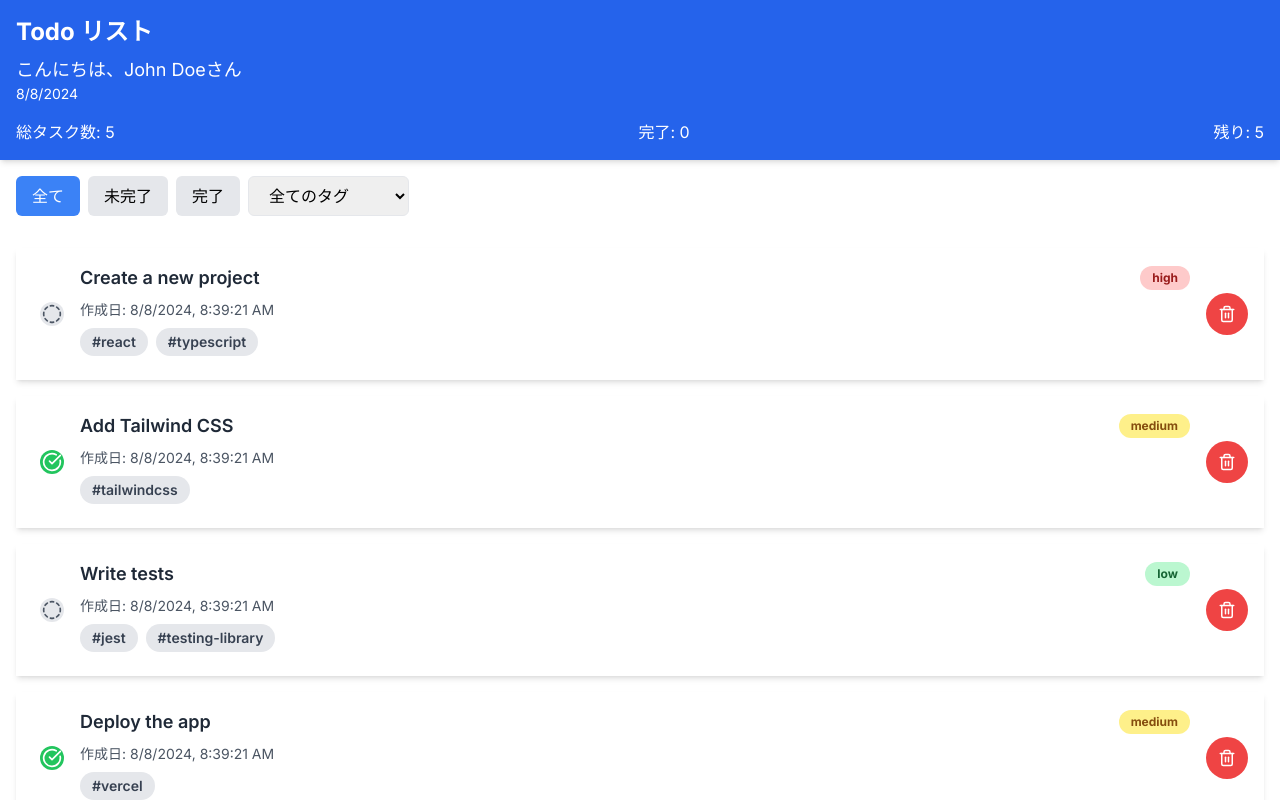
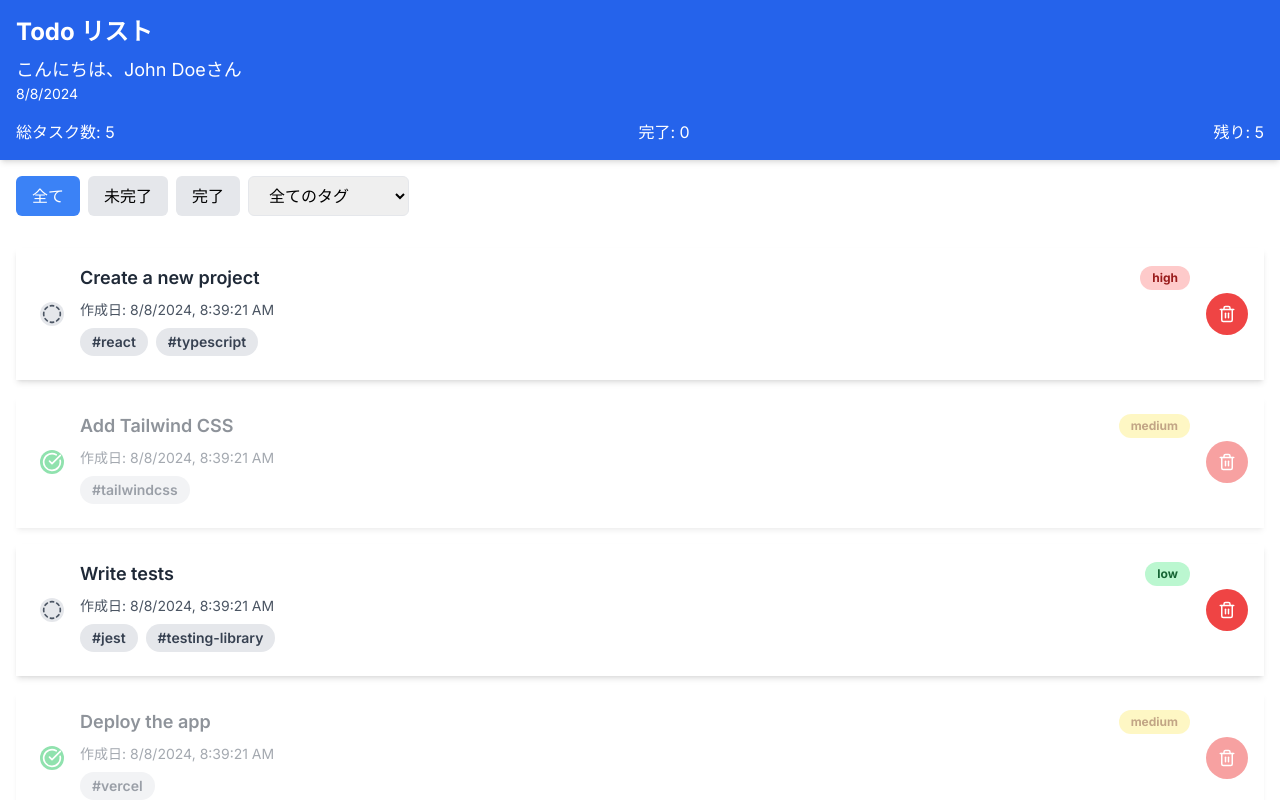
Before and after one commit to ca-terumi-k/jest-next-tutorial, a Next.js app: page / in a window 1280 px wide. Built offline with nearby package versions, Linux system fonts and the light colour scheme.

Commit message:
filter test ok

```diff
--- a/app/components/TodoItem.tsx
+++ b/app/components/TodoItem.tsx
@@ -59,9 +59,11 @@ export default function TodoItem({
             onDragStart={() => setIsDragging(true)}
             onDragEnd={handleDragEnd}
             animate={controls}
-            className={`bg-white shadow-md p-4 hover:shadow-lg transition duration-300 ${
-                isDragging ? "cursor-grabbing" : "cursor-grab"
-            } flex items-center justify-between`}
+            className={`bg-white shadow-md p-4 hover:shadow-lg transition duration-300 flex items-center justify-between
+                ${isDragging ? "cursor-grabbing" : "cursor-grab"}  ${
+                todo.completed ? "opacity-50" : ""
+            }`}
+            data-testid="todo_item"
         >
             <motion.button
                 whileHover={{ scale: 1.1 }}
--- a/app/components/TodoList.tsx
+++ b/app/components/TodoList.tsx
@@ -80,7 +80,7 @@ export default function TodoList({ todos: initialTodos }: { todos: Todo[] }) {
         <div className="container mx-auto p-4 overflow-auto">
             {/* toggleで完了, 未完了のフィルタリングをしたい */}
             <div className="flex">
-                <div className="mb-4 space-x-2">
+                <div className="mb-4 space-x-2" data-testid="filter_btn">
                     <button
                         className={`px-4 py-2 rounded-md ${
                             filter === "all"
```
Also changed, not shown: 1 other file (tests, documents, lock files or other folders).
